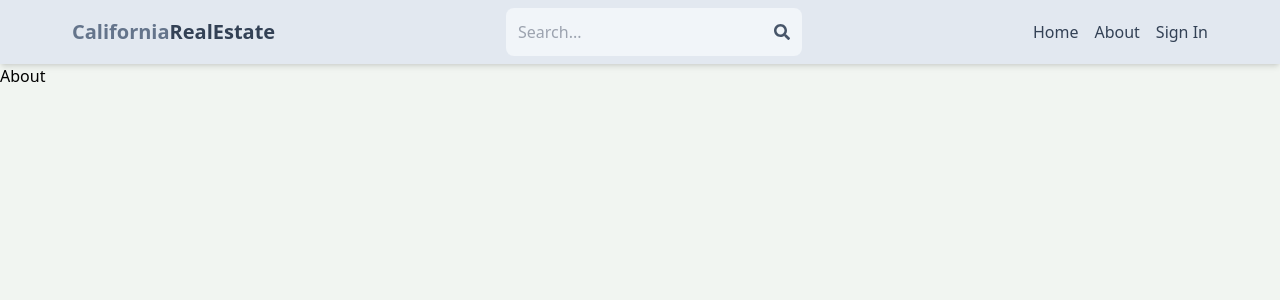
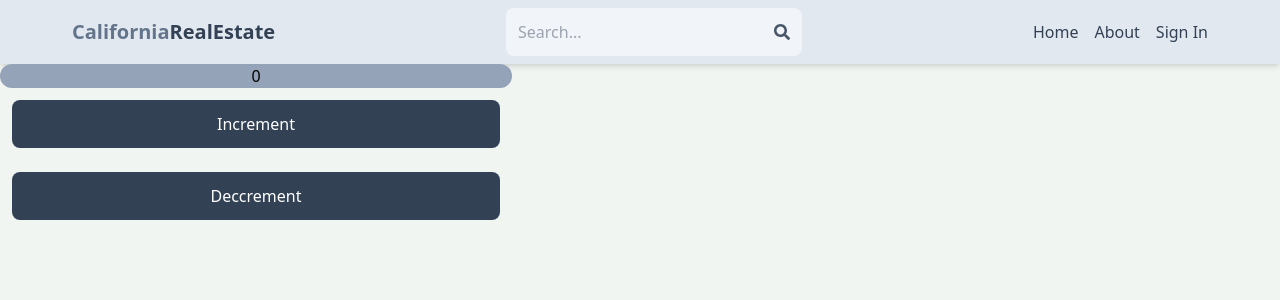
Before and after one commit to rashmiiyengar/mern-estate, a React (Create React App) app in the folder client/: page /about in a window 1280 px wide. Shown: the top 300 px of the page. Built offline with nearby package versions, Linux system fonts and the light colour scheme; no server answers.

Commit message:
update user api

```diff
--- a/client/src/pages/About.js
+++ b/client/src/pages/About.js
@@ -1,8 +1,30 @@
-import React from 'react'
+import React, { useState } from 'react'
 
 const About = () => {
+
+  const [counter,setCounter] = useState(0);
+
+  const handleClick1=()=>{
+    setCounter(counter+1)
+  }
+  const handleClick2=()=>{
+    setCounter(counter-1)
+  }
   return (
-    <div>About</div>
+
+    <div className='flex flex-col max-w-lg'>
+      <div className='bg-slate-400 text-center rounded-full'>
+      {counter}
+      </div>
+
+      <button className='bg-slate-700 text-white rounded-lg m-3 p-3 hover:opacity-90' onClick={handleClick1}>
+      Increment
+      </button>
+
+      <button className='bg-slate-700 text-white rounded-lg m-3 p-3 hover:opacity-90' onClick={handleClick2}>
+        Deccrement
+      </button>
+      </div>
   )
 }
 
```
